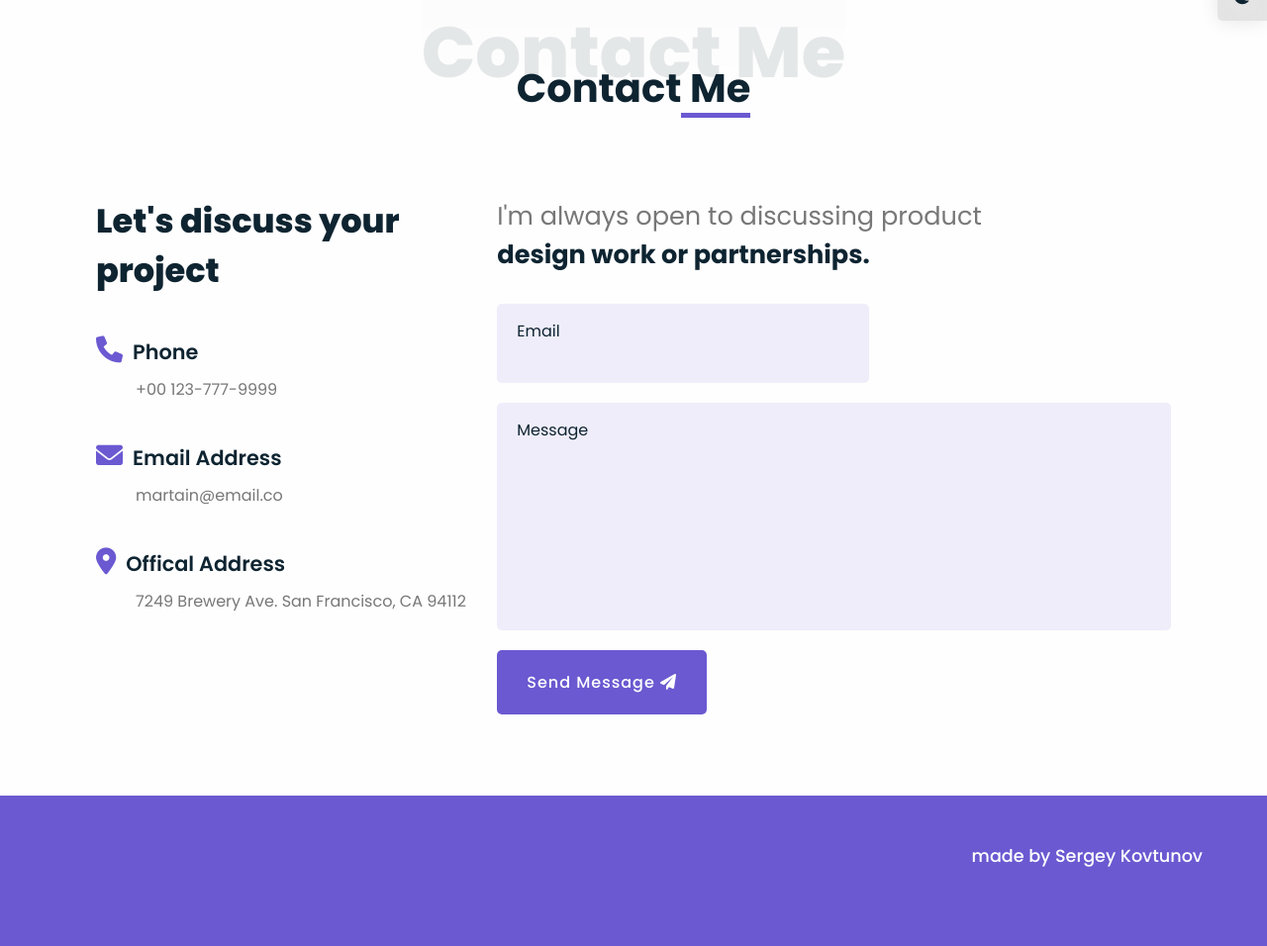
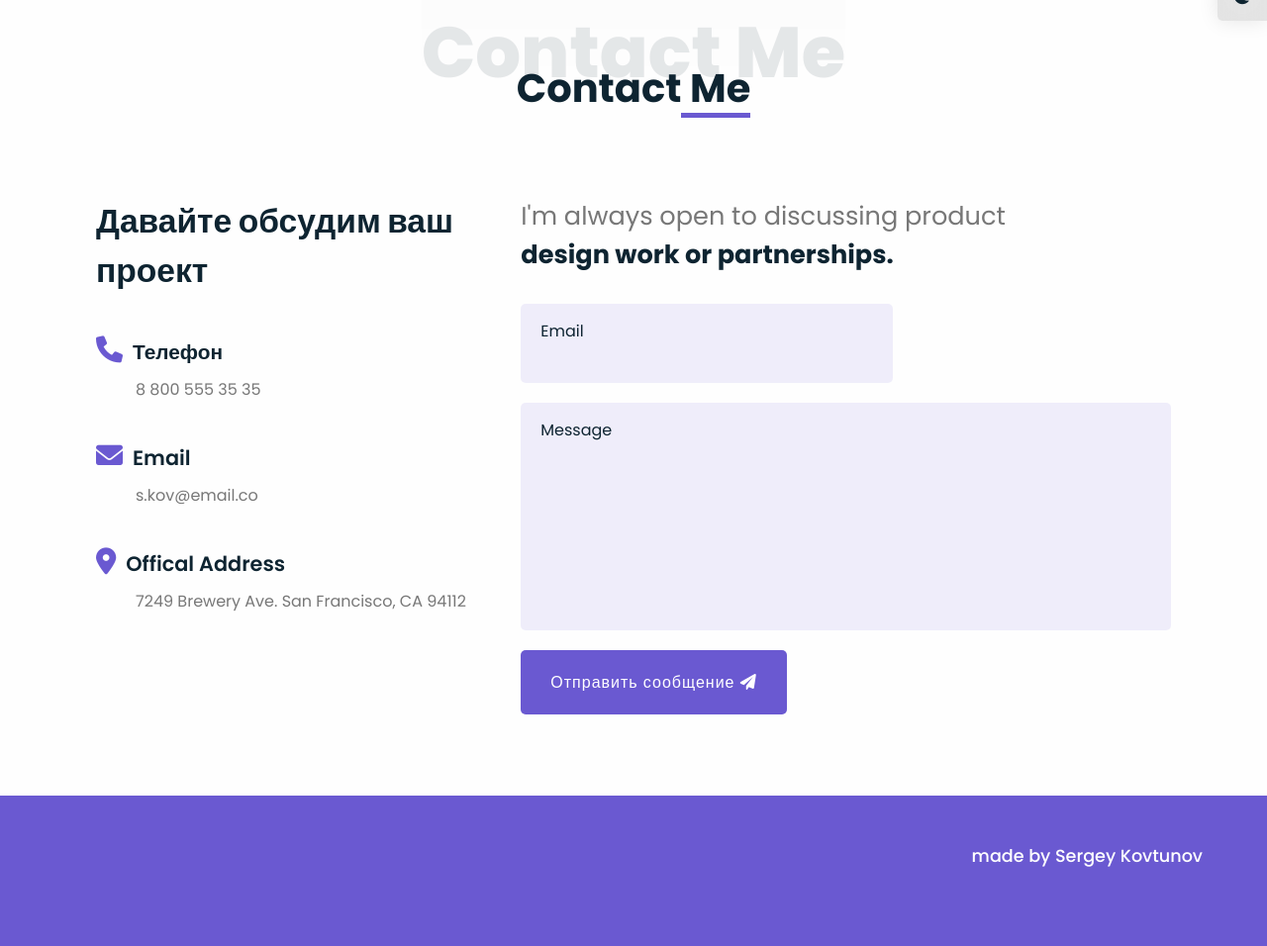
Before and after one commit to chasing-a-dream/mysite_kovtunov, a Django app: page /contacts/ in a window 1280 px wide. Shown: the part 129-1085 px from the top of the page at 99% size. Run offline with Django 4.2, Linux system fonts and the light colour scheme; parts of the project's set-up code (start-up, migrations or seed data) failed here and were passed over.

Commit message:
translation. Minor changes

```diff
--- a/mysite/urls.py
+++ b/mysite/urls.py
@@ -17,7 +17,7 @@ from django.contrib import admin
 from django.urls import path
 from pools.controllers import index
 from pools.controllers import feedback
-from pools.views import RegisterUser
+
 
 urlpatterns = [
     path('admin/', admin.site.urls),
--- a/pools/templates/contacts.html
+++ b/pools/templates/contacts.html
@@ -10,19 +10,19 @@
         <h2 class="section-title-02">Contact Me</h2>
         <div class="content">
           <div class="contact-left">
-            <h2>Let's discuss your project</h2>
+            <h2>Давайте обсудим ваш проект</h2>
             <ul class="contact-list">
               <li>
                 <h3 class="item-title">
-                  <i class="fas fa-phone"></i>Phone
+                  <i class="fas fa-phone"></i>Телефон
                 </h3>
-                <span>+00 123-777-9999</span>
+                <span>8 800 555 35 35</span>
               </li>
               <li>
                 <h3 class="item-title">
-                  <i class="fas fa-envelope"></i>Email Address
+                  <i class="fas fa-envelope"></i>Email
                 </h3>
-                <span><a href="mailto:martain@email.co">martain@email.co</a></span>
+                <span><a href="mailto:martain@email.co">s.kov@email.co</a></span>
               </li>
               <li>
                 <h3 class="item-title">
@@ -40,7 +40,7 @@
                 <input name="email" type="email" placeholder="Email">
                 <textarea name="message" id="" rows="7" placeholder="Message"></textarea>
               </div>
-              <button class="btn" type="submit">Send Message <i class="fas fa-paper-plane"></i></button>
+              <button class="btn" type="submit">Отправить сообщение <i class="fas fa-paper-plane"></i></button>
             </form>
           </div>
         </div>
--- a/pools/templates/index.html
+++ b/pools/templates/index.html
@@ -17,7 +17,7 @@
           <a href="/about" class="btn">Узнать больше<i class="fas fa-arrow-circle-right"></i></a>
         </div>
         <div class="home-img">
-          <img src="{% static 'pools/img/numbers-and-me.jpg.png' %}" alt="">
+          <img src="{% static 'pools/img/me2version.png' %}" alt="">
         </div>
       </div>
       <a href="#about" class="scroll-down">Scroll-down<i class="fas fa-arrow-down"></i></a>
```
Also changed, not shown: pools/static/pools/img/me2version.png (added).
